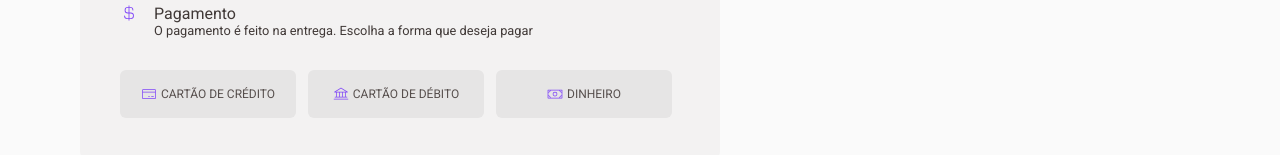
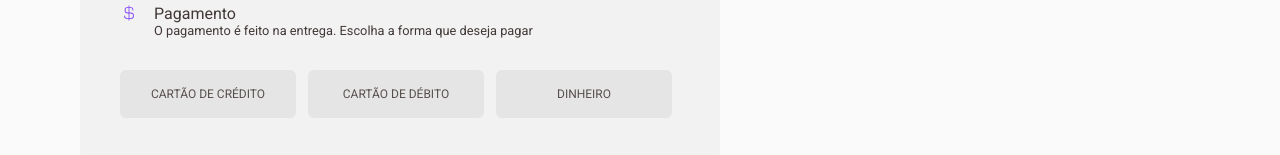
Before and after one commit to macsueldias/challenge-coffee-delivery, a React (Vite) app: page /checkout in a window 1280 px wide. Shown: the part 642-797 px from the top of the page. Built offline with nearby package versions, Linux system fonts and the light colour scheme.

Commit message:
feat: validation on delivery form

```diff
--- a/src/App.tsx
+++ b/src/App.tsx
@@ -4,11 +4,15 @@ import { GlobalStyle } from "./styles/global"
 import { Router } from "./Router"
 import { BrowserRouter } from "react-router-dom"
 import { CartProvider } from "./context/cartContext"
+import { QueryClient, QueryClientProvider } from "react-query"
 
 
 function App() {
 
+  const queryClient = new QueryClient()
+
   return (
+    <QueryClientProvider client={queryClient}>
       <CartProvider>
           <ThemeProvider theme={defaultTheme}>
               <BrowserRouter>
@@ -16,7 +20,9 @@ function App() {
               </BrowserRouter>
             <GlobalStyle />
           </ThemeProvider>
+
       </CartProvider>
+    </QueryClientProvider>
   )
 }
 
--- a/src/context/CartContext.tsx
+++ b/src/context/CartContext.tsx
@@ -1,4 +1,5 @@
 import { createContext, useEffect, useState } from 'react'
+import { OrderProductsCart } from '../utils/orderProductsCart'
 
 interface CategoryProps {
     id: string
@@ -42,9 +43,9 @@ export function CartProvider({children}: CardProviderProps) {
     const addProductCart = (product: ProductProps, amount: number) => {
         const listOfOtherProducts = cart.filter((item) => item.id !== product.id)
         if(cart.includes(product) || amount !== 1) {
-            setCart([...listOfOtherProducts, {...product, amount}])
+            setCart([...listOfOtherProducts, {...product, amount}].sort(OrderProductsCart))
         } else {
-            setCart((state) => [...state, product])
+            setCart((state) => [...state, product].sort(OrderProductsCart))
         }
     }
 
@@ -52,7 +53,7 @@ export function CartProvider({children}: CardProviderProps) {
         const listOfOtherProducts = cart.filter((item) => item.id !== id)
         const product = cart.filter((item) => item.id === id)
         if (amount > 0) {
-            setCart([...listOfOtherProducts, {...product[0], amount: amount}])
+            setCart([...listOfOtherProducts, {...product[0], amount: amount}].sort(OrderProductsCart))
         }else {
             setCart(cart.filter((product) => product.id !== id))
         }
--- a/src/pages/Checkout/index.tsx
+++ b/src/pages/Checkout/index.tsx
@@ -1,37 +1,109 @@
-import { Bank, CreditCard, CurrencyDollar, MapPinLine, Money,  } from "@phosphor-icons/react"
-import { Button, ButtonConfirm, ContainerCheckout, Form, InfoLocation, InfoProduct, Input, InputGroup, Label, Legend, PaymentTypeButtonGroup, Table } from "./styles"
+import { CurrencyDollar, MapPinLine, } from "@phosphor-icons/react"
+import {  ButtonConfirm, ButtonPayment, ContainerCheckout, Form, InfoLocation, InfoProduct, Input, InputGroup, Label, Legend, PaymentTypeButtonGroup, Table } from "./styles"
+
+import axios from "axios"
 
 import { useCart } from "../../hooks/useCart"
 import { ProductCart } from "../../components/ProductCart"
+import { z } from "zod"
+import { useForm, Controller } from "react-hook-form"
+import { zodResolver } from '@hookform/resolvers/zod'
+import { useState } from "react"
+
+interface AddressProps {
+    bairro: string
+    cep: string
+    complemento: string
+    ddd: string
+    gia: string
+    ibge: string
+    localidade: string
+    logradouro: string
+    siafi: string
+    uf: string
+}
+
+const checkoutFormSchema = z.object({
+    cep: z.string(),
+    street: z.string(),
+    number: z.string(),
+    uf: z.string(),
+    complement: z.string(),
+    neighborhood: z.string(),
+    city: z.string(),
+    payment: z.string()
+})
+
+type CheckoutFormData = z.infer<typeof checkoutFormSchema>
 
 export const Checkout = () => {
     const { cart, totalCart, delivery } = useCart()
+    const [address, setAddress] = useState<AddressProps>({bairro: '',
+        cep: '',
+        complemento: '',
+        ddd: '',
+        gia: '',
+        ibge: '',
+        localidade: '',
+        logradouro: '',
+        siafi: '',
+        uf: ''})
+    const [cep, setCep] = useState('')
+
+    const {register, handleSubmit, control} = useForm<CheckoutFormData>({
+        resolver: zodResolver(checkoutFormSchema)
+    })
+
+    function handleCheckout(data: any) {
+        // console.log(data)
+    }
+
+    async function handleSearchAddress() {
+        await axios.get(`https://viacep.com.br/ws/${cep}/json/`)
+        .then((response) => {
+          const { data } = response
+          setAddress(data);
+        })
+    }
 
     return (
         <ContainerCheckout>
-            <Form>
+            <Form onSubmit={handleSubmit(handleCheckout)}>
                 <InfoLocation>
                     <Legend>Complete seu pedido</Legend>
                     <InputGroup>
                         <MapPinLine size={18} weight="light" color="#C47F17" />
                         <Label> Endereço de Entrega <span>Informe o endereço onde deseja receber seu pedido</span></Label>
-                        <Input variant="medium" type="number" placeholder="CEP"/>
-                        <Input variant="larger" type="text" placeholder="Rua"/>
-                        <Input variant="small" type="number"placeholder="Número"/>
-                        <Input variant="small" type="text" placeholder="UF" />
-                        <Input variant="medium" type="text"placeholder="Complemento"/>
-                        <Input variant="medium" type="text"placeholder="Bairro"/>
-                        <Input variant="medium" type="text" placeholder="Cidade"/>
+                        <Input variant="medium" placeholder="CEP" {...register('cep')} onChange={(e) => setCep(e.target.value)}  onBlur={handleSearchAddress}/>
+                        <Input variant="larger" placeholder="Rua" value={address?.logradouro} {...register('street')}/>
+                        <Input variant="small" placeholder="Número" {...register('number')}/>
+                        <Input variant="small" placeholder="UF" value={address?.uf} {...register('uf')}/>
+                        <Input variant="medium" placeholder="Complemento" {...register('complement')}/>
+                        <Input variant="medium" placeholder="Bairro" value={address?.bairro} {...register('neighborhood')}/>
+                        <Input variant="medium" placeholder="Cidade" value={address?.localidade} {...register('city')}/>
                     </InputGroup>
 
                     <InputGroup>
                         <CurrencyDollar color="#8047F8" size={18} weight="light" />
                         <Label> Pagamento <span>O pagamento é feito na entrega. Escolha a forma que deseja pagar</span></Label>
-                        <PaymentTypeButtonGroup>
-                            <Button variant="larger"><CreditCard size={16} weight="light" /> CARTÃO DE CRÉDITO</Button>
-                            <Button variant="larger"><Bank size={16} weight="light" /> CARTÃO DE DÉBITO</Button>
-                            <Button variant="larger"><Money size={16} weight="light" /> DINHEIRO</Button>
-                        </PaymentTypeButtonGroup>
+                        <Controller
+                            control={control}
+                            name="payment"
+                            render={({ field }) => {
+                                return (
+                                <PaymentTypeButtonGroup type="single" defaultValue="Cartão de Débito" aria-label="Text alignment"  onValueChange={field.onChange} value={field.value} >
+                                    <ButtonPayment variant="larger" value="Cartão de Crédito" aria-label="Pagamento no Crédito" >
+                                        CARTÃO DE CRÉDITO
+                                    </ButtonPayment>
+                                    <ButtonPayment variant="larger" value="Cartão de Débito" aria-label="Pagamento no débito" >
+                                        CARTÃO DE DÉBITO
+                                    </ButtonPayment>
+                                    <ButtonPayment variant="larger" value="Dinheiro" aria-label="Pagamento em dinheiro" >
+                                        DINHEIRO
+                                    </ButtonPayment>
+                                </PaymentTypeButtonGroup>
+                            )}}
+                        />
                     </InputGroup>
                 </InfoLocation>
                 <InfoProduct>
@@ -60,7 +132,7 @@ export const Checkout = () => {
                                 </tr>
                             </tfoot>
                         </Table>
-                        <ButtonConfirm>
+                        <ButtonConfirm type="submit">
                             CONFIRMAR PEDIDO
                         </ButtonConfirm>
                     </InputGroup>
--- a/src/pages/Checkout/styles.ts
+++ b/src/pages/Checkout/styles.ts
@@ -1,4 +1,5 @@
 import styled from "styled-components"
+import * as ToggleGroup from '@radix-ui/react-toggle-group';
 
 export const ContainerCheckout = styled.div`
 `
@@ -121,6 +122,41 @@ export const Button = styled.button<{variant: string}>`
         gap: 0;
     }
 `
+export const ButtonPayment = styled(ToggleGroup.Item)<{variant: string}>`
+    height: ${props => props.variant == "small" ? "2rem" : "3rem"};
+    width: ${props => props.variant == "small" ? "5.5rem" : "11rem"};
+    display: flex;
+    align-items: center;
+    justify-content: center;
+
+    border: 0;
+    outline: none;
+    padding: ${props => props.variant == "small" ? "0.5rem" : "1rem"};
+    cursor: pointer;
+    border-radius: 6px;
+
+    font-size: .75rem;
+
+    border: 1px solid transparent;
+    background: ${props => props.theme.button};
+    color: ${props => props.theme.text};
+
+    svg {
+        color: ${props => props.theme.purple};
+        margin-right: .25rem;
+    }
+
+    &:active, :hover {
+        background: ${props => props.theme["purple-light"]};
+        border: 1px solid ${props => props.theme["purple-dark"]};
+    }
+
+    @media (max-width: 540px) {
+        height: ${props => props.variant == "small" ? "1.5rem" : "2rem"};
+        width: ${props => props.variant == "small" ? "5.5rem" : "11rem"};
+        gap: 0;
+    }
+`
 
 export const Table = styled.table`
     width: 100%;
@@ -153,7 +189,7 @@ export const ButtonConfirm = styled.button`
     background: ${props => props.theme.yellow};
 `
 
-export const PaymentTypeButtonGroup = styled.div`
+export const PaymentTypeButtonGroup = styled(ToggleGroup.Root)`
     display: flex;
     justify-content: center;
     gap: 0.75rem;
--- /dev/null
+++ b/src/pages/api/index.ts
@@ -0,0 +1,5 @@
+import axios from "axios"
+
+export const api = axios.create({
+    baseURL: 'http://127.0.0.1:5173/',
+  })
--- /dev/null
+++ b/src/utils/orderProductsCart.ts
@@ -0,0 +1,24 @@
+interface CategoryProps {
+  id: string
+  title: string
+}
+
+interface ProductProps {
+  id: string
+  name: string
+  image: string
+  description: string
+  categories: CategoryProps[]
+  price: string
+  amount: number
+}
+
+export function OrderProductsCart (itemA: ProductProps , itemB:ProductProps) {
+  if (itemA.name > itemB.name) {
+    return 1;
+  }
+  if (itemA.name < itemB.name) {
+    return -1;
+  }
+  return 0;
+}
```
Also changed, not shown: package.json (+7 -1 lines), 1 other file (tests, documents, lock files or other folders). Lines whose indentation alone changed are shown as unchanged.
